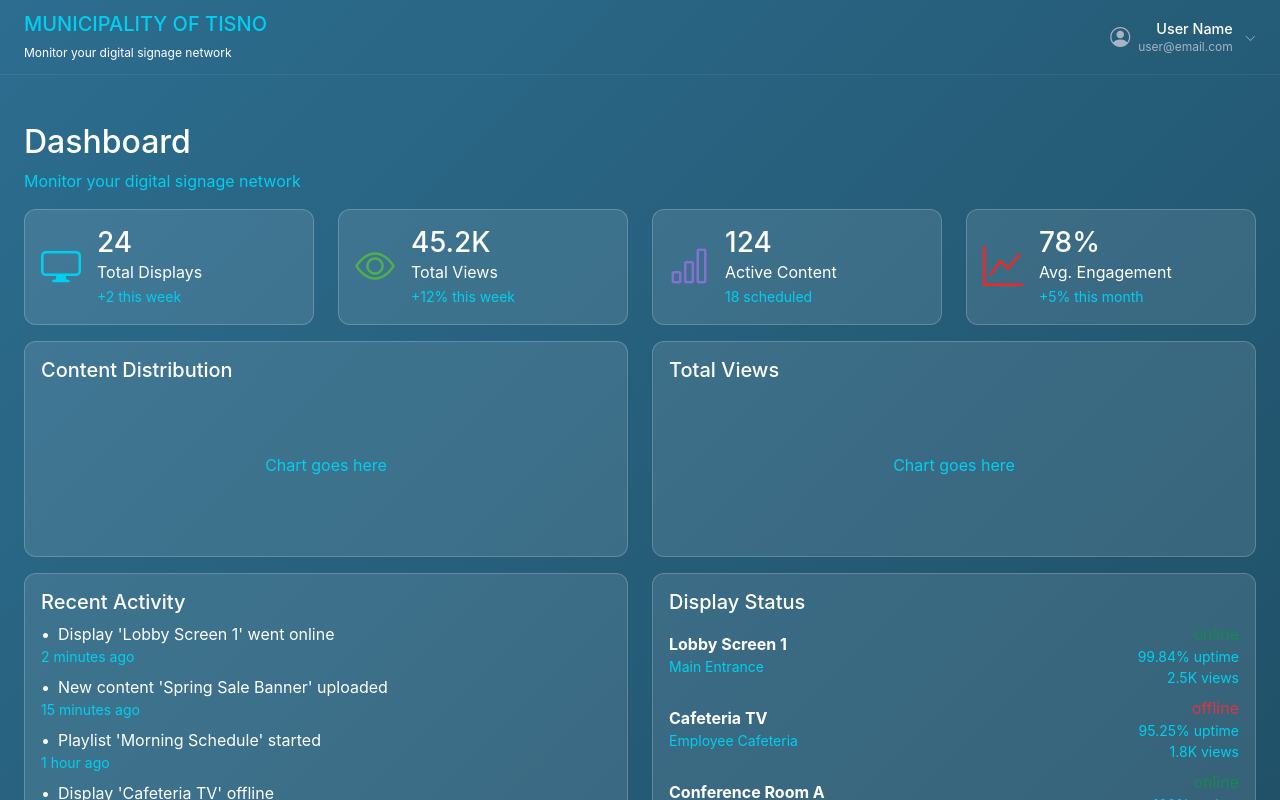
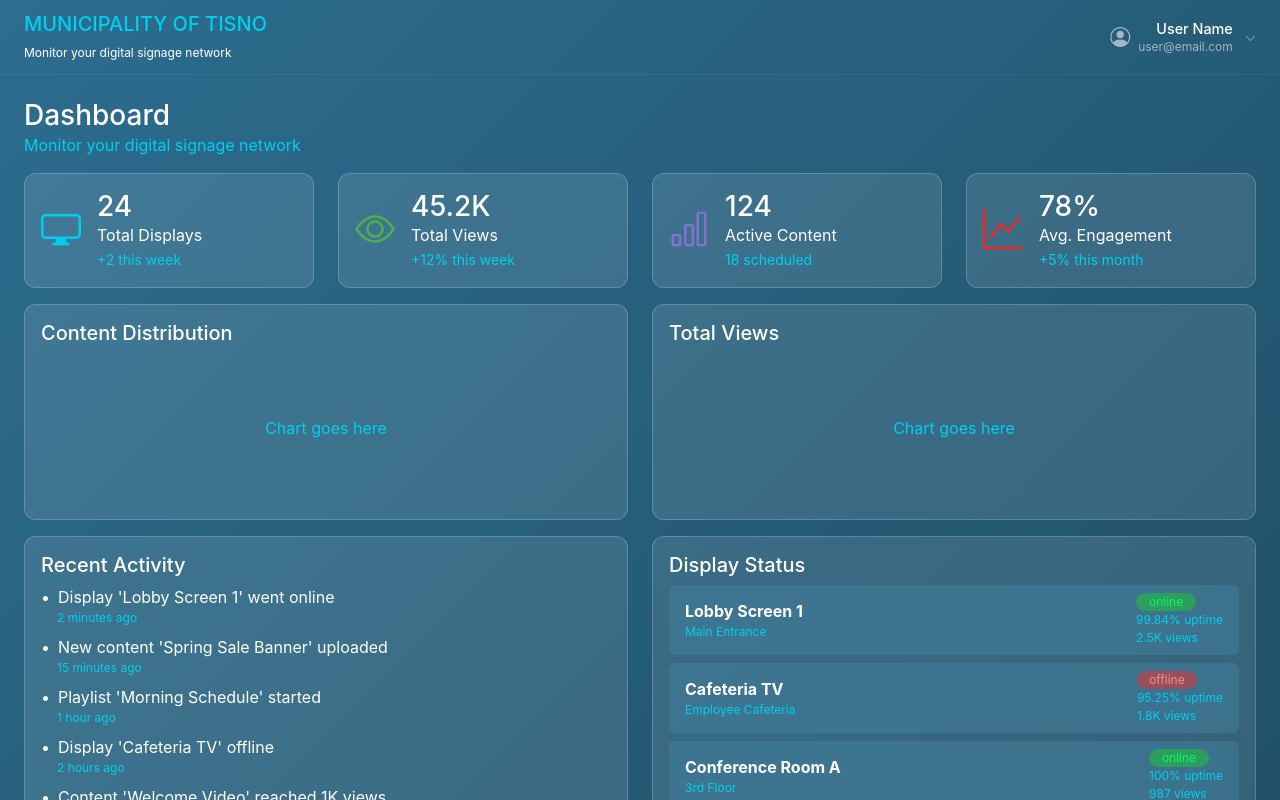
Before and after one commit to Junaid-Taqi/orator-dashboard, a React (Create React App) app: page / in a window 1280 px wide. Shown: the top 800 px of the page. Built offline with nearby package versions, Linux system fonts and the light colour scheme.

Commit message:
init commit

```diff
--- a/src/App.css
+++ b/src/App.css
@@ -51,6 +51,24 @@ body {
 }
 .text-green {
   color: #4caf50 !important;
+}
+
+.online {
+    background: #11e81161;
+    text-align: center;
+    border-radius: 40px;
+    width: 60px;
+    color: #0bf864 !important;
+}
+.offline {
+    background: #dd37378f;
+    text-align: center;
+    border-radius: 40px;
+    width: 60px;
+    color: #ff8787 !important;
+}
+.displayStatusRecord{
+    background: #417d9b8f;
 }
 
 
--- a/src/components/ActivityList.js
+++ b/src/components/ActivityList.js
@@ -17,7 +17,7 @@ function ActivityList() {
           <li key={idx} className="mb-2">
             <span className="me-2">•</span>
             <span>{a.text}</span>
-            <div className="text-primary small">{a.time}</div>
+            <div className="text-primary fs-12 ms-3">{a.time}</div>
           </li>
         ))}
       </ul>
--- a/src/components/Dashboard.js
+++ b/src/components/Dashboard.js
@@ -8,9 +8,9 @@ function Dashboard() {
   return (
     <div className="dashboard">
       <div className="container-fluid pb-4">
-        <div className="row mt-4">
+        <div className="row">
           <div className="col-12">
-            <h2>Dashboard</h2>
+            <h3 className='m-0'>Dashboard</h3>
             <p className="text-primary">Monitor your digital signage network</p>
           </div>
         </div>
--- a/src/components/DisplayStatus.js
+++ b/src/components/DisplayStatus.js
@@ -14,15 +14,15 @@ function DisplayStatus() {
       <h5>Display Status</h5>
       <ul className="list-unstyled">
         {displays.map((d, idx) => (
-          <li key={idx} className="d-flex justify-content-between align-items-center mb-2">
+          <li key={idx} className="d-flex justify-content-between align-items-center mb-2 displayStatusRecord px-3 py-2 rounded">
             <div>
               <strong>{d.name}</strong>
-              <div className="small text-primary">{d.location}</div>
+              <div className="fs-12 text-primary">{d.location}</div>
             </div>
-            <div className="text-end">
-              <div className={d.status === 'online' ? 'text-success' : 'text-danger'}>{d.status}</div>
-              <div className="small text-primary">{d.uptime} uptime</div>
-              <div className="small text-primary">{d.views} views</div>
+            <div className="">
+              <div className={d.status === 'online' ? 'text-green online fs-12' : 'text-danger offline fs-12'}>{d.status}</div>
+              <div className="fs-12 text-primary">{d.uptime} uptime</div>
+              <div className="fs-12 text-primary">{d.views} views</div>
             </div>
           </li>
         ))}
```
